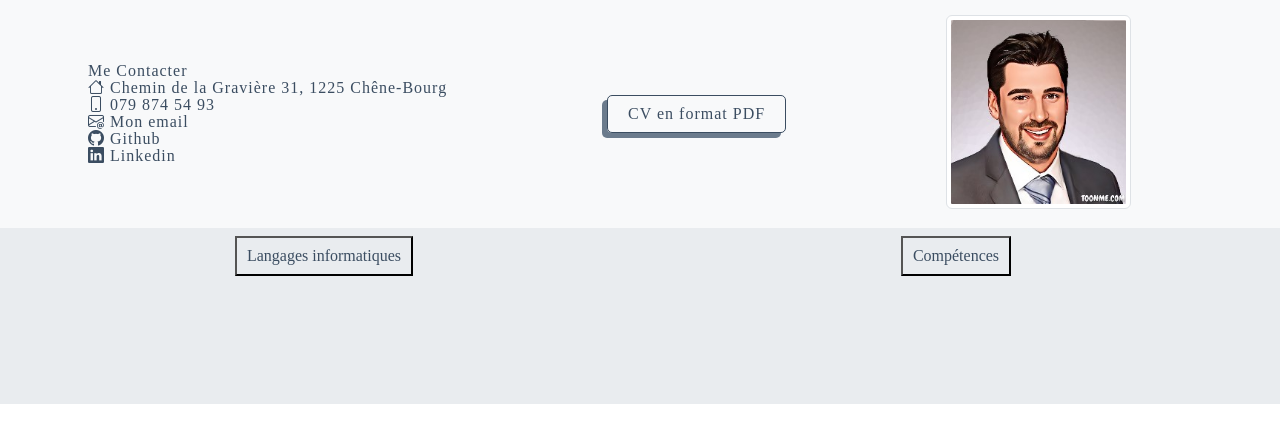
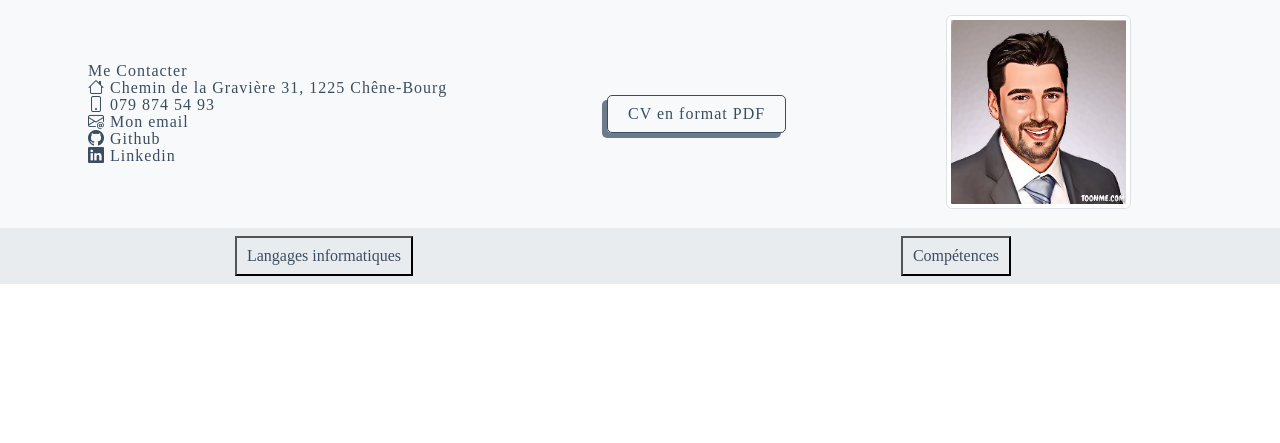
Before and after one commit to 24Syleo/cv_informatique, a PHP site: page / in a window 1280 px wide. Shown: the part 251-694 px from the top of the page. Run offline with PHP 8.4, Linux system fonts and the light colour scheme; some libraries are stand-ins or nearby versions.

Commit message:
format html

```diff
--- a/views/home.php
+++ b/views/home.php
@@ -44,16 +44,12 @@ require '../elements/header.php';
                     </div>
                 </div>
                 <div class="col-6">
-                    <p>
                     <button class="pdf-link" type="button" data-bs-toggle="collapse" data-bs-target="#collapseWidthExample" aria-expanded="false" aria-controls="collapseWidthExample">
                         Compétences
                     </button>
-                    </p>
-                    <div style="min-height: 120px;">
                     <div class="collapse collapse-horizontal" id="collapseWidthExample">
                         <div class="card card-body" style="width: 300px;">
                             This is some placeholder content for a horizontal collapse. It's hidden by default and shown when triggered.
-                            </div>
                         </div>
                     </div>
                 </div>
```
Lines whose indentation alone changed are shown as unchanged.
